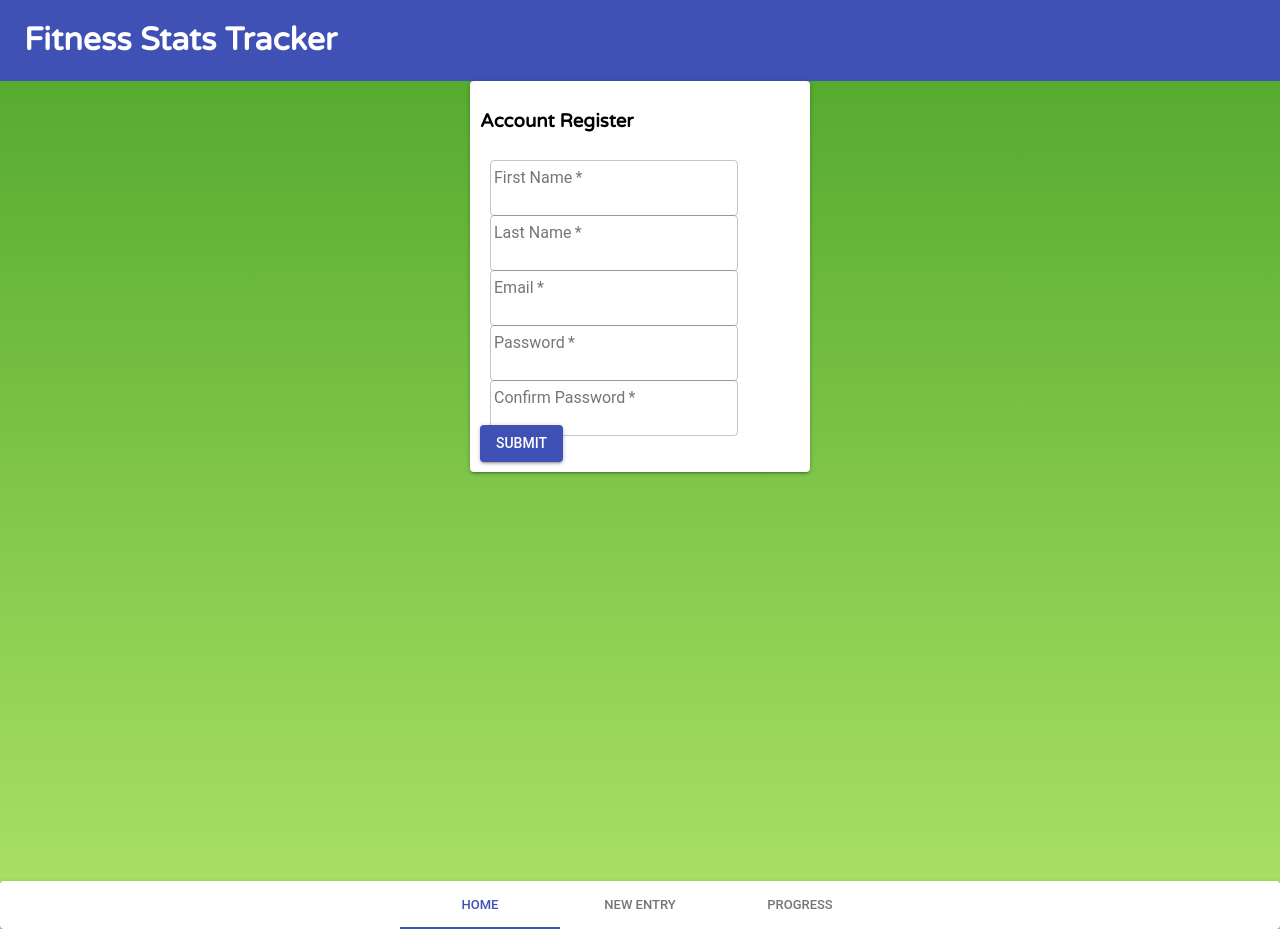
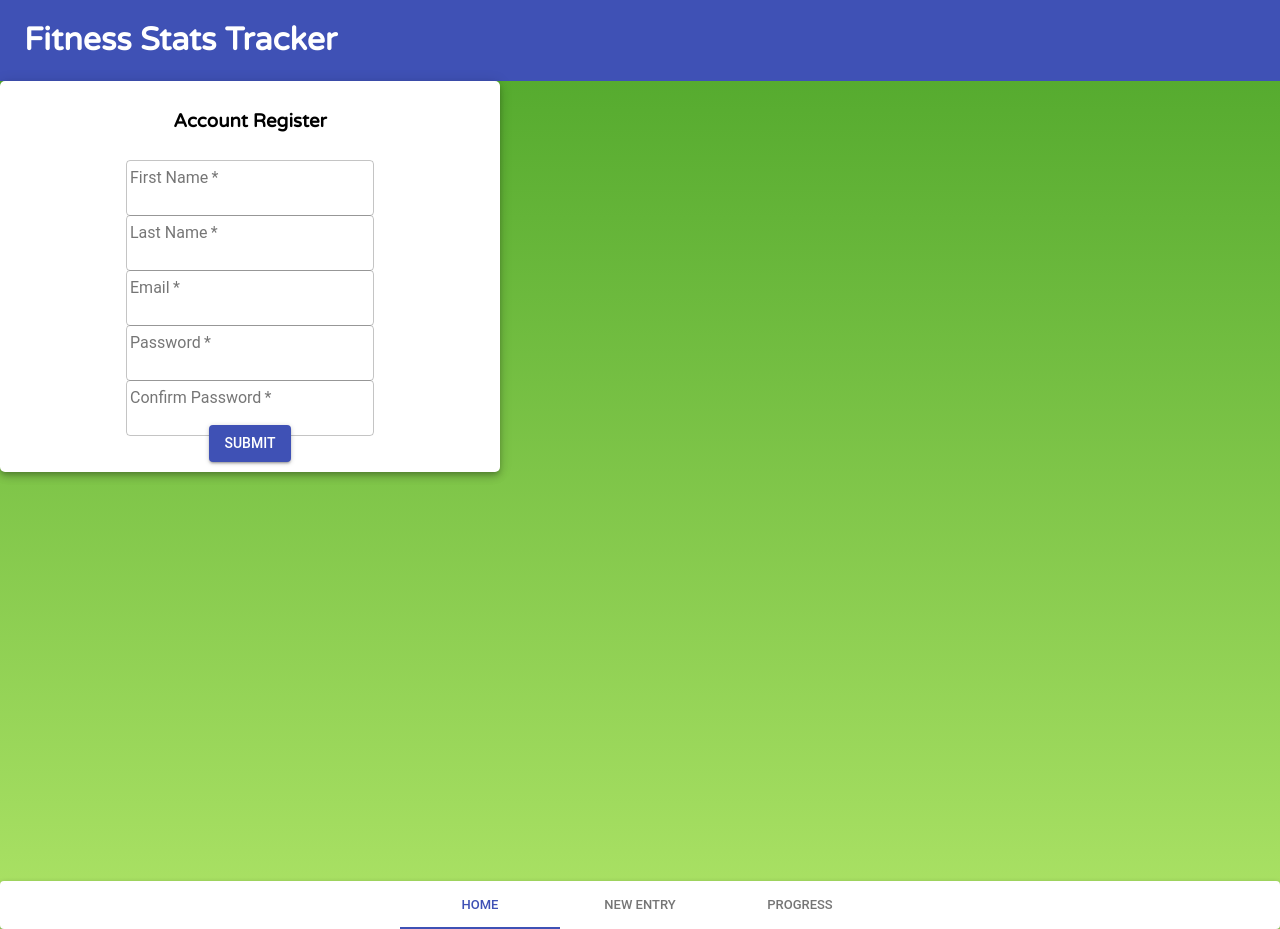
Before and after one commit to cynthiawilliamsa/fitnessstats, a React (Create React App) app: page / in a window 1280 px wide. Built offline with nearby package versions, Linux system fonts and the light colour scheme.

Commit message:
auth registration

```diff
--- a/src/components/Progress.js
+++ b/src/components/Progress.js
@@ -34,7 +34,7 @@ const styles = theme => ({
     outline: "none",
     color:'white',
     borderRadius: '5px',
-    dispaly:'block'
+    display:'block'
   }
 });
 
--- a/src/components/RegisterUser.js
+++ b/src/components/RegisterUser.js
@@ -6,6 +6,18 @@ import { withStyles } from "@material-ui/core/styles";
 import Grid from "@material-ui/core/Grid";
 
 const styles = theme => ({
+    paper: {
+        position: "relative",
+        display: "flex",
+        width: theme.spacing.unit * 60,
+        textAlign: 'center',
+        align: 'center',
+        boxShadow: theme.shadows[5],
+        outline: "none",
+        color:'black',
+        borderRadius: '5px',
+        padding: "10px"
+      },
   textField: {
     padding: "10px",
     height: "35px"
@@ -29,15 +41,13 @@ class RegisterUser extends Component {
     });
   };
 
+  resetForm = () => {
+      document.getElementById("form").reset();
+  }
+
   handleSubmit = e => {
     e.preventDefault();
-    console.log("clicked");
-    const form = e.target;
-
-    const data = new FormData(form);
-    console.log(form);
-    console.log(this.state)
-
+    //fetch creats JSON object and sends to server.
     fetch("http://localhost:3002/users/register", {
 
       headers: {
@@ -53,21 +63,28 @@ class RegisterUser extends Component {
       .catch(function(error) {
         console.log("request failure.", error);
       });
+      //clear state after form data sent to server
+      this.setState({
+          firstName: "",
+          lastName: "",
+          email: "",
+          password: "",
+          password2: ""
+      });
+
+      //clear form
+      this.resetForm();
   };
+
 
   render() {
     const { classes } = this.props;
     return (
       <div className="register" style={{ minHeight: "100vh" }}>
         <Paper
-          style={{
-            width: "25%",
-            marginLeft: "auto",
-            marginRight: "auto",
-            padding: "10px"
-          }}
+            className={classes.paper}
         >
-          <h3 class="text-center">Account Register</h3>
+
           <Grid
             container
             display="flex"
@@ -75,10 +92,11 @@ class RegisterUser extends Component {
             alignItems="center"
             justify="center"
           >
+          <h3 class="text-center">Account Register</h3>
+
             <form
               onSubmit={this.handleSubmit}
-              //   action="/users/register"
-              //   method="post"
+              id="form"
             >
               <Grid item>
                 <TextField
```
